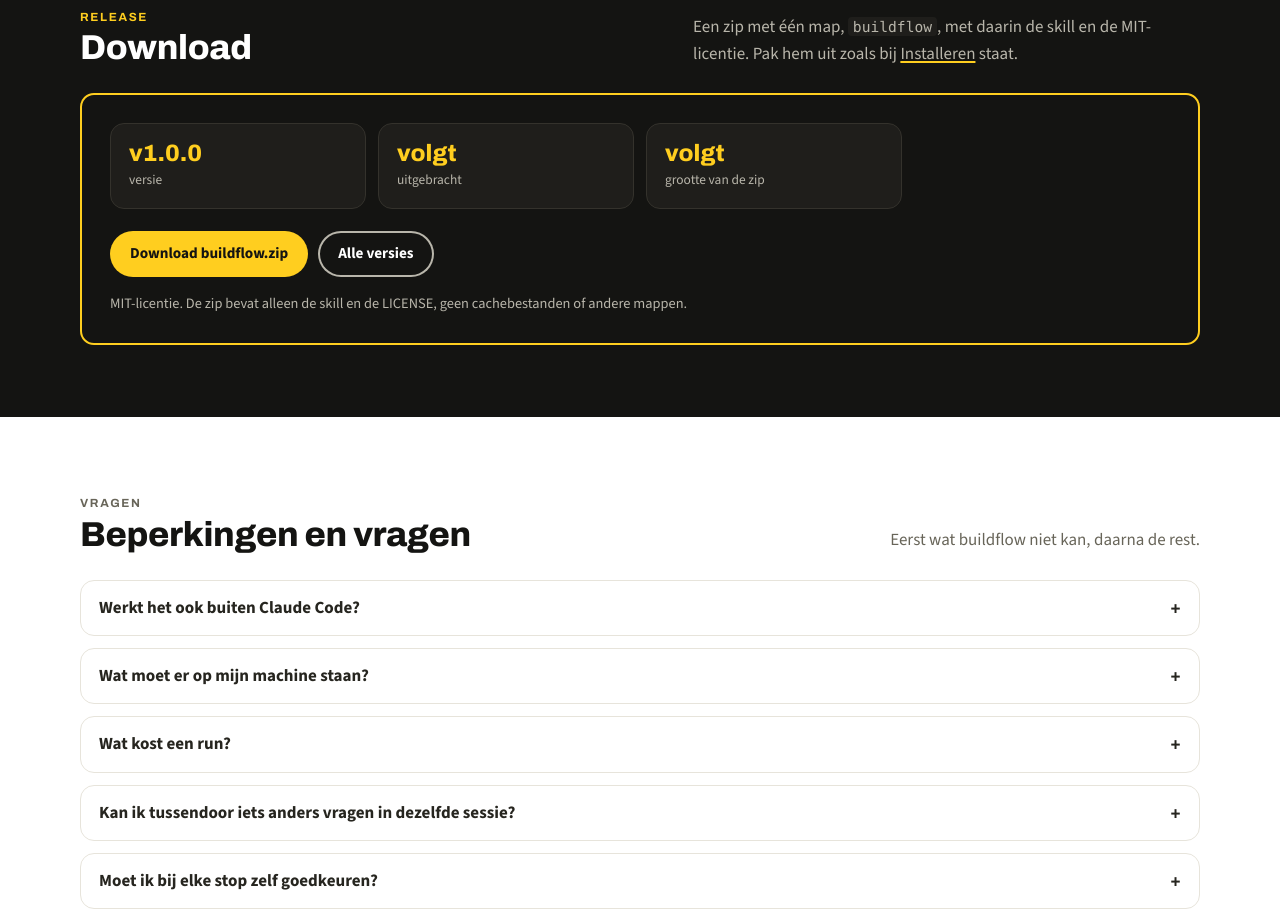
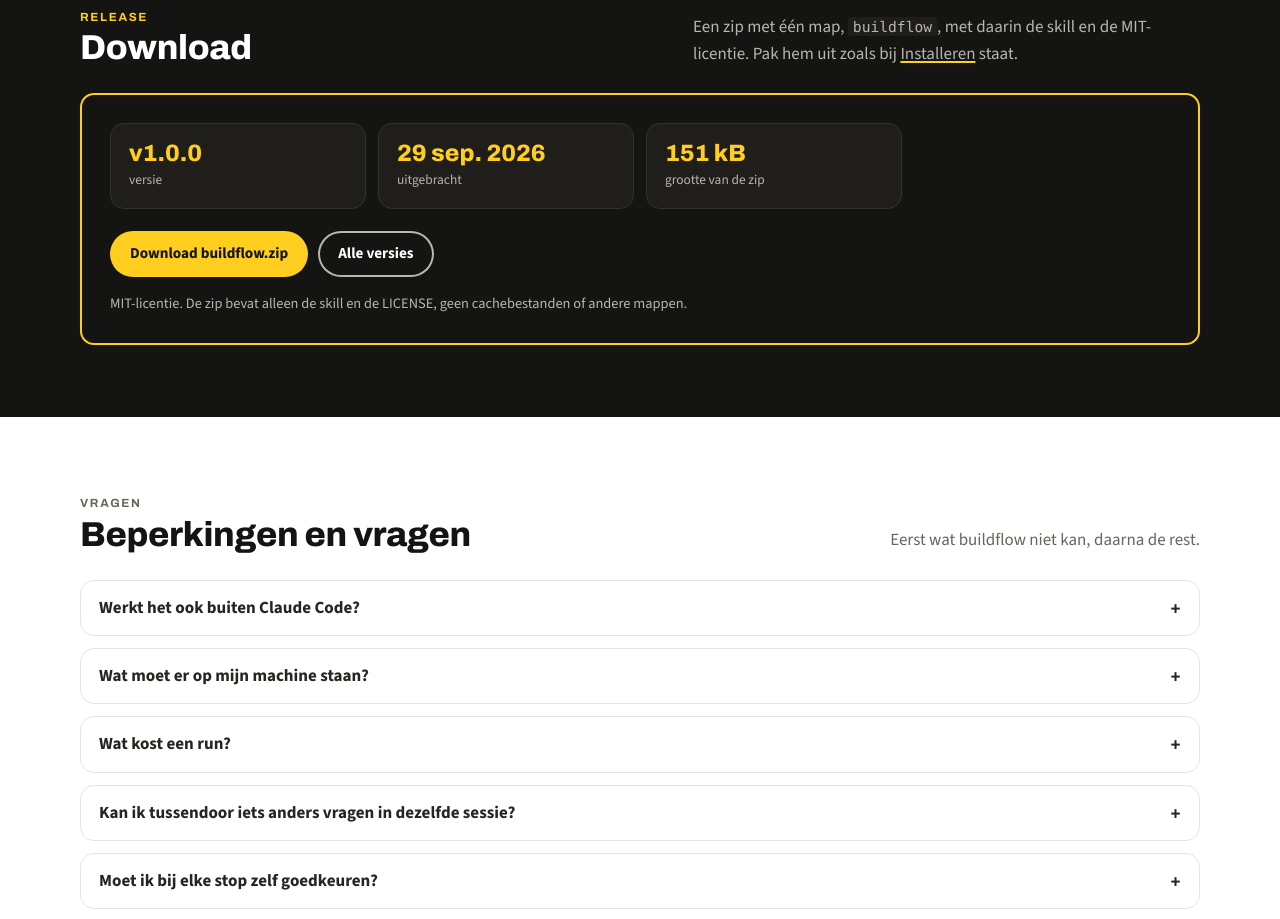
Before and after one commit to joepvanabeelen/buildflow, a plain HTML site: page index.html in a window 1280 px wide. Shown: the part 7010-7929 px from the top of the page. Drawn offline with nearby package versions, Linux system fonts and the light colour scheme.

Commit message:
Release v1.0.0

```diff
--- a/index.html
+++ b/index.html
@@ -369,8 +369,8 @@
   <div class="download">
     <div class="kpis">
       <div class="kpi"><span class="w" data-release="versie">v1.0.0</span><span class="l">versie</span></div>
-      <div class="kpi"><span class="w" data-release="datum">volgt</span><span class="l">uitgebracht</span></div>
-      <div class="kpi"><span class="w" data-release="grootte">volgt</span><span class="l">grootte van de zip</span></div>
+      <div class="kpi"><span class="w" data-release="datum">29 sep. 2026</span><span class="l">uitgebracht</span></div>
+      <div class="kpi"><span class="w" data-release="grootte">151 kB</span><span class="l">grootte van de zip</span></div>
     </div>
     <p class="knoppen">
       <a class="knop" href="https://github.com/joepvanabeelen/buildflow/releases/latest/download/buildflow.zip">Download buildflow.zip</a>
```
